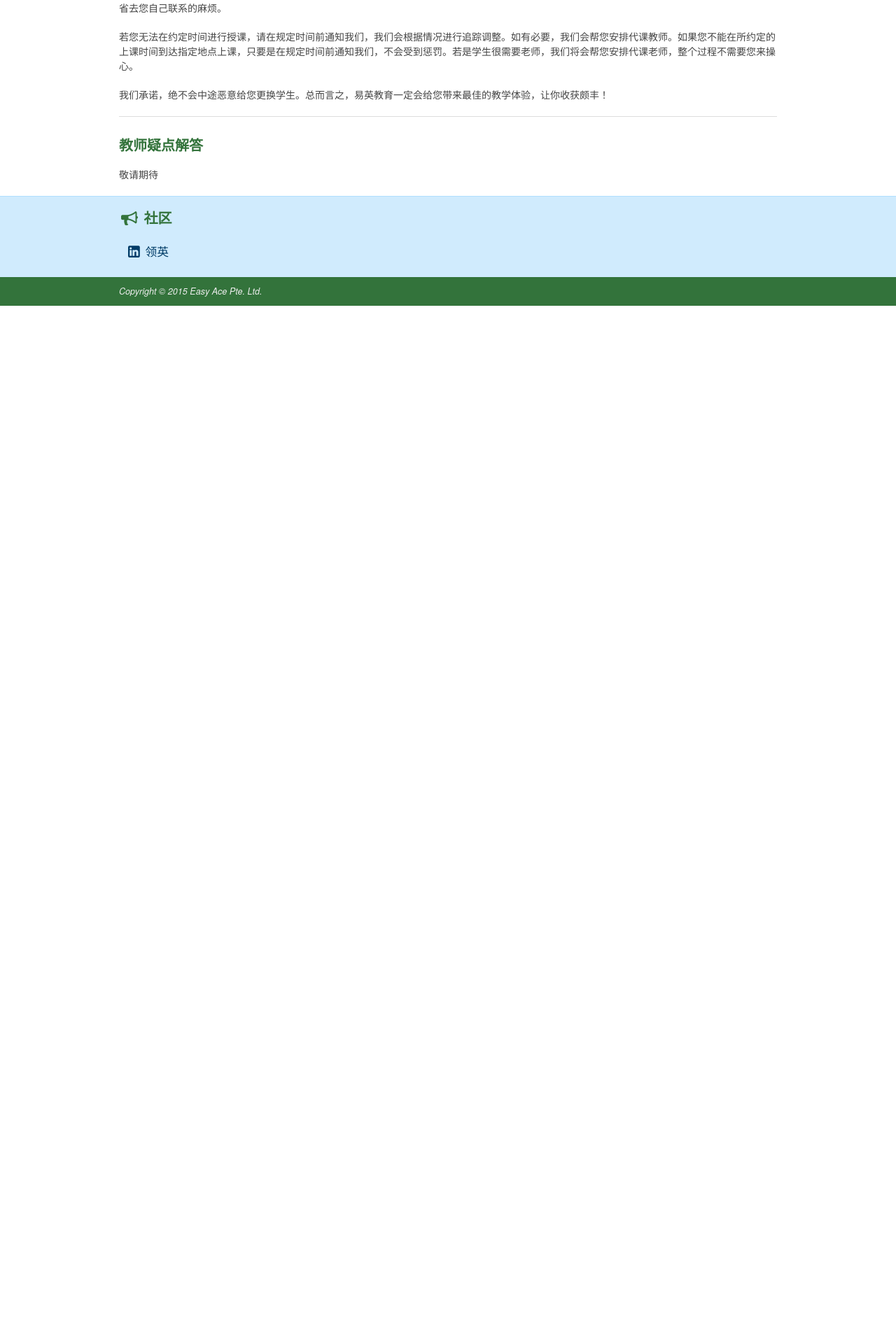
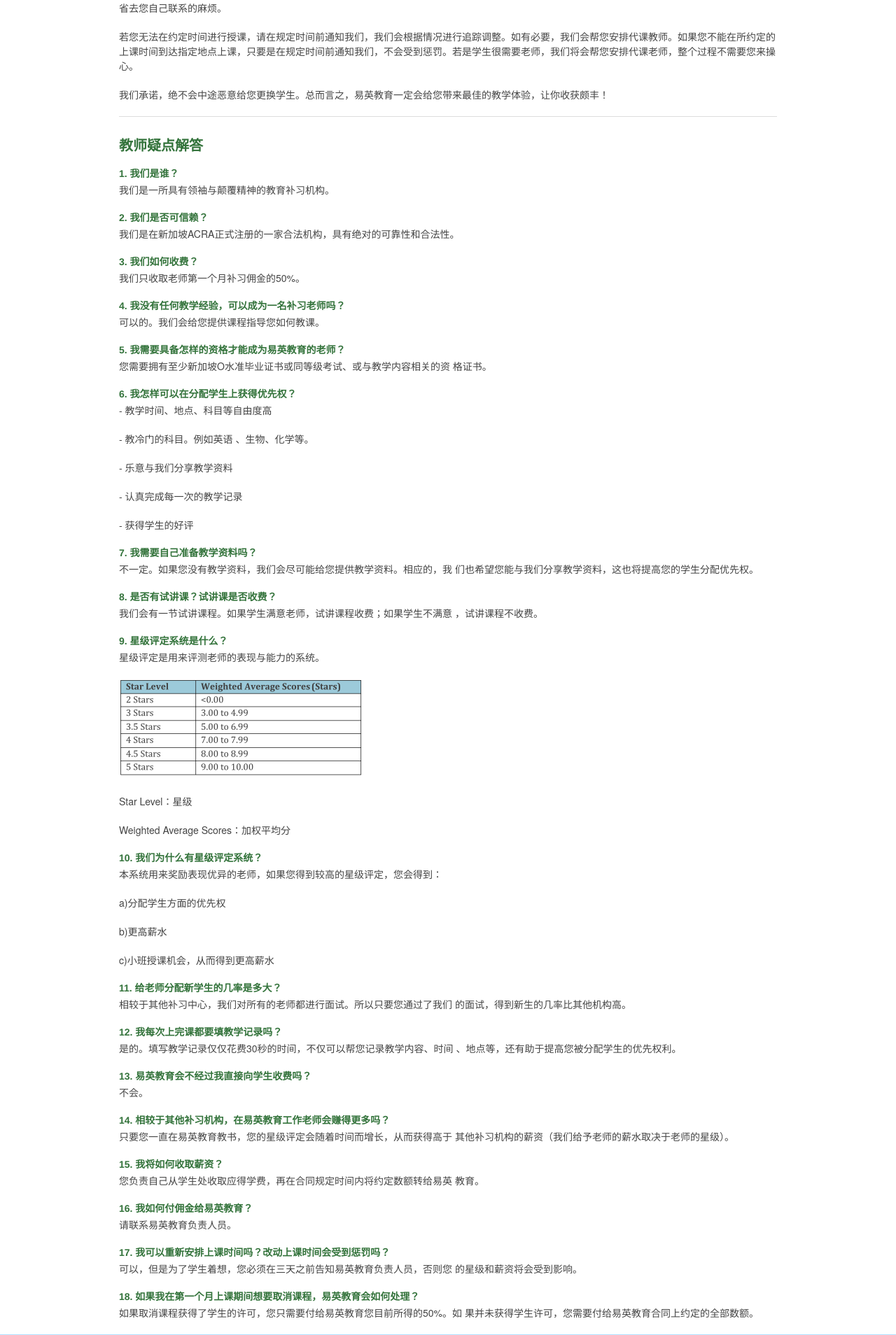
Before and after one commit to luckyxkw/EasyAceFormal, a Django app: page /zh/faq/ in a window 1280 px wide. Shown: the part 877-2785 px from the top of the page at 70% size. Before the commit the page ends 1314 px from the top, so only its background shows below. Run offline with Django 3.2, Linux system fonts and the light colour scheme; some libraries are stand-ins or nearby versions.

Commit message:
filling uncompleted zh website

```diff
--- a/Tutor/templates/faq_zh.html
+++ b/Tutor/templates/faq_zh.html
@@ -152,7 +152,113 @@
 
 
 <h2>教师疑点解答</h2>
-<p>敬请期待</p>
+<h4>1. 我们是谁？</h4>
+
+<p>我们是一所具有领袖与颠覆精神的教育补习机构。</p>
+
+<h4>2. 我们是否可信赖？</h4>
+
+<p>我们是在新加坡ACRA正式注册的一家合法机构，具有绝对的可靠性和合法性。</p>
+
+<h4>3. 我们如何收费？</h4>
+
+<p>我们只收取老师第一个月补习佣金的50%。</p>
+
+<h4>4. 我没有任何教学经验，可以成为一名补习老师吗？</h4>
+
+<p>可以的。我们会给您提供课程指导您如何教课。</p>
+
+<h4>5. 我需要具备怎样的资格才能成为易英教育的老师？</h4>
+
+<p>您需要拥有至少新加坡O水准毕业证书或同等级考试、或与教学内容相关的资
+
+格证书。</p>
+
+<h4>6. 我怎样可以在分配学生上获得优先权？</h4>
+
+<p>- 教学时间、地点、科目等自由度高</p>
+
+<p>- 教冷门的科目。例如英语 、生物、化学等。</p>
+
+<p>- 乐意与我们分享教学资料</p>
+
+<p>- 认真完成每一次的教学记录</p>
+
+<p>- 获得学生的好评</p>
+
+<h4>7. 我需要自己准备教学资料吗？</h4>
+
+<p>不一定。如果您没有教学资料，我们会尽可能给您提供教学资料。相应的，我
+
+们也希望您能与我们分享教学资料，这也将提高您的学生分配优先权。</p>
+
+<h4>8. 是否有试讲课？试讲课是否收费？</h4>
+
+<p>我们会有一节试讲课程。如果学生满意老师，试讲课程收费；如果学生不满意
+
+，试讲课程不收费。</p>
+
+<h4>9. 星级评定系统是什么？</h4>
+
+<p>星级评定是用来评测老师的表现与能力的系统。<div><img src = "{%static 'images/tutor_star.png'%}" /></div></p>
+
+<p>Star Level：星级</p>
+
+<p>Weighted Average Scores：加权平均分</p>
+
+<h4>10. 我们为什么有星级评定系统？</h4>
+
+<p>本系统用来奖励表现优异的老师，如果您得到较高的星级评定，您会得到：</p>
+
+<p>a)分配学生方面的优先权</p>
+
+<p>b)更高薪水</p>
+
+<p>c)小班授课机会，从而得到更高薪水</p>
+
+<h4>11. 给老师分配新学生的几率是多大？</h4>
+
+<p>相较于其他补习中心，我们对所有的老师都进行面试。所以只要您通过了我们
+
+的面试，得到新生的几率比其他机构高。</p>
+
+<h4>12. 我每次上完课都要填教学记录吗？</h4>
+
+<p>是的。填写教学记录仅仅花费30秒的时间，不仅可以帮您记录教学内容、时间
+
+、地点等，还有助于提高您被分配学生的优先权利。</p>
+
+<h4>13. 易英教育会不经过我直接向学生收费吗？</h4>
+
+<p>不会。</p>
+
+<h4>14. 相较于其他补习机构，在易英教育工作老师会赚得更多吗？</h4>
+
+<p>只要您一直在易英教育教书，您的星级评定会随着时间而增长，从而获得高于
+
+其他补习机构的薪资（我们给予老师的薪水取决于老师的星级）。</p>
+
+<h4>15. 我将如何收取薪资？</h4>
+
+<p>您负责自己从学生处收取应得学费，再在合同规定时间内将约定数额转给易英
+
+教育。</p>
+
+<h4>16. 我如何付佣金给易英教育？</h4>
+
+<p>请联系易英教育负责人员。</p>
+
+<h4>17. 我可以重新安排上课时间吗？改动上课时间会受到惩罚吗？</h4>
+
+<p>可以，但是为了学生着想，您必须在三天之前告知易英教育负责人员，否则您
+
+的星级和薪资将会受到影响。</p>
+
+<h4>18. 如果我在第一个月上课期间想要取消课程，易英教育会如何处理？</h4>
+
+<p>如果取消课程获得了学生的许可，您只需要付给易英教育您目前所得的50%。如
+
+果并未获得学生许可，您需要付给易英教育合同上约定的全部数额。</p>
 
 </article>
 </div>
```
Also changed, not shown: Tutor/templates/testimonial_zh.html (+46 -60 lines), 4 other files.
